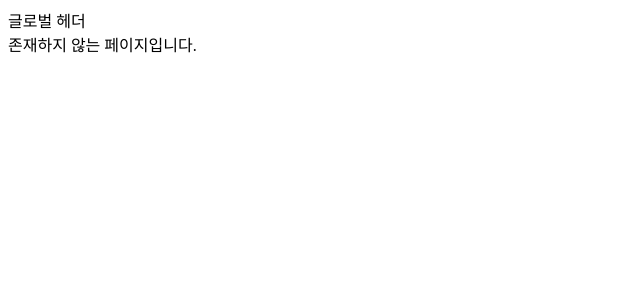
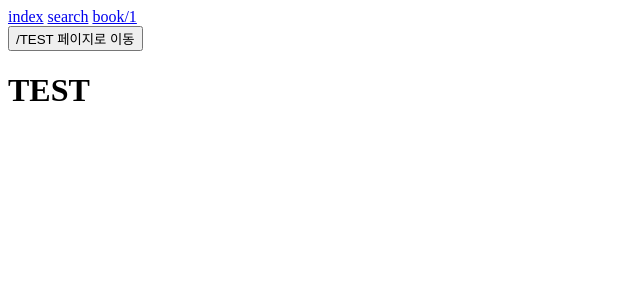
Before and after one commit to doridori-samsam/onebite-book, a Next.js app in the folder section02/: page /test in a window 1280 px wide. Before the commit this address had no page. Shown: the top 300 px of the page, without its empty margins (0-640 px from the left). Built offline with nearby package versions, Linux system fonts and the light colour scheme.

Commit message:
✨ global header에 navigating 구현

```diff
--- a/section02/src/pages/_app.tsx
+++ b/section02/src/pages/_app.tsx
@@ -1,10 +1,28 @@
 import "@/styles/globals.css";
 import type { AppProps } from "next/app";
+import Link from "next/link";
+import { useRouter } from "next/router";
 
 export default function App({ Component, pageProps }: AppProps) {
+  const router = useRouter();
+
+  const onClickButton = () => {
+    router.push("/test");
+  };
+
   return (
     <>
-      <header>글로벌 헤더</header>
+      <header>
+        <Link href={"/"}>index</Link>
+        &nbsp;
+        <Link href={"/search"}>search</Link>
+        &nbsp;
+        <Link href={"/book/1"}>book/1</Link>
+        &nbsp;
+        <div>
+          <button onClick={onClickButton}>/TEST 페이지로 이동</button>
+        </div>
+      </header>
       <Component {...pageProps} />
     </>
   );
--- /dev/null
+++ b/section02/src/pages/test.tsx
@@ -0,0 +1,7 @@
+import React from "react";
+
+function Page() {
+  return <h1>TEST</h1>;
+}
+
+export default Page;
```
